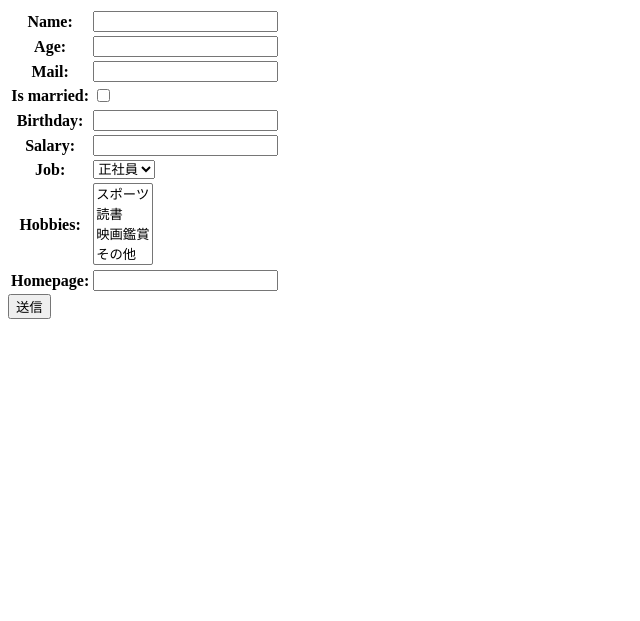
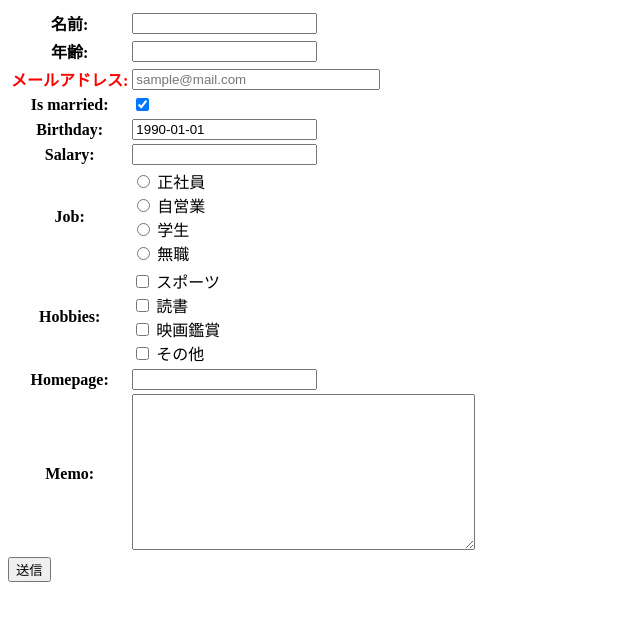
Before and after one commit to yuki1582/django-Form, a Django app: page /form_app/form_page/ in a window 1280 px wide. Shown: the top 621 px of the page, without its empty margins (0-640 px from the left). Run offline with Django 4.2, Linux system fonts and the light colour scheme.

Commit message:
form_css_add

```diff
--- a/FormApp/forms.py
+++ b/FormApp/forms.py
@@ -2,22 +2,31 @@ from django import forms
 
 
 class UserInfo(forms.Form):
-    name = forms.CharField()
-    age = forms.IntegerField()
-    mail = forms.EmailField()
-    is_married = forms.BooleanField()
-    birthday = forms.DateField()
+    name = forms.CharField(label='名前', min_length=5, max_length=10)
+    age = forms.IntegerField(label='年齢')
+    mail = forms.EmailField(
+        label='メールアドレス',
+        widget=forms.TextInput(attrs={'class': 'mail-class', 'placeholder': 'sample@mail.com'}),
+    )
+    is_married = forms.BooleanField(initial=True)
+    birthday = forms.DateField(initial='1990-01-01')
     salary = forms.DecimalField()
     job = forms.ChoiceField(choices=(
         (1, '正社員'),
         (2, '自営業'),
         (3, '学生'),
         (4, '無職'),
-    ))
+    ), widget=forms.RadioSelect)
     hobbies = forms.MultipleChoiceField(choices=(
         (1, 'スポーツ'),
         (2, '読書'),
         (3, '映画鑑賞'),
         (4, 'その他'),
-    ))
-    homepage = forms.URLField()
+    ), widget=forms.CheckboxSelectMultiple)
+    homepage = forms.URLField(required=False)
+    memo = forms.CharField(widget=forms.Textarea)
+
+    def __init__(self, *args, **kwargs):
+        super(UserInfo, self).__init__(*args, **kwargs)
+        self.fields['job'].widget.attrs['id'] = 'id_job'
+        self.fields['hobbies'].widget.attrs['class'] = 'hobbies_class'
--- a/FormProject/settings.py
+++ b/FormProject/settings.py
@@ -15,7 +15,7 @@ import os
 # Build paths inside the project like this: BASE_DIR / 'subdir'.
 BASE_DIR = Path(__file__).resolve().parent.parent
 TEMPLATE_DIR = os.path.join(BASE_DIR, 'templates')
-
+STATIC_DIR = os.path.join(BASE_DIR, 'static')
 # Quick-start development settings - unsuitable for production
 # See https://docs.djangoproject.com/en/4.1/howto/deployment/checklist/
 
@@ -117,7 +117,9 @@ USE_TZ = True
 # https://docs.djangoproject.com/en/4.1/howto/static-files/
 
 STATIC_URL = 'static/'
-
+STATICFILES_DIRS = [
+    STATIC_DIR
+]
 # Default primary key field type
 # https://docs.djangoproject.com/en/4.1/ref/settings/#default-auto-field
 
--- /dev/null
+++ b/static/css/style.css
@@ -0,0 +1,13 @@
+.mail-class {
+    width: 70%;
+    color: blue;
+}
+label[for="id_mail"]{
+    color: red;
+}
+#id_jobs {
+    list-style: none;
+}
+.hobbies_class {
+    list-style: none;
+}
--- a/templates/formapp/form_page.html
+++ b/templates/formapp/form_page.html
@@ -5,6 +5,8 @@
     <meta http-equiv="X-UA-Compatible" content="IE=edge">
     <meta name="viewport" content="width=device-width, initial-scale=1.0">
     <title>Form</title>
+    {% load static %}
+    <link rel="stylesheet" href="{% static 'css/style.css' %}">
 </head>
 <body>
     <form method="POST">
```
